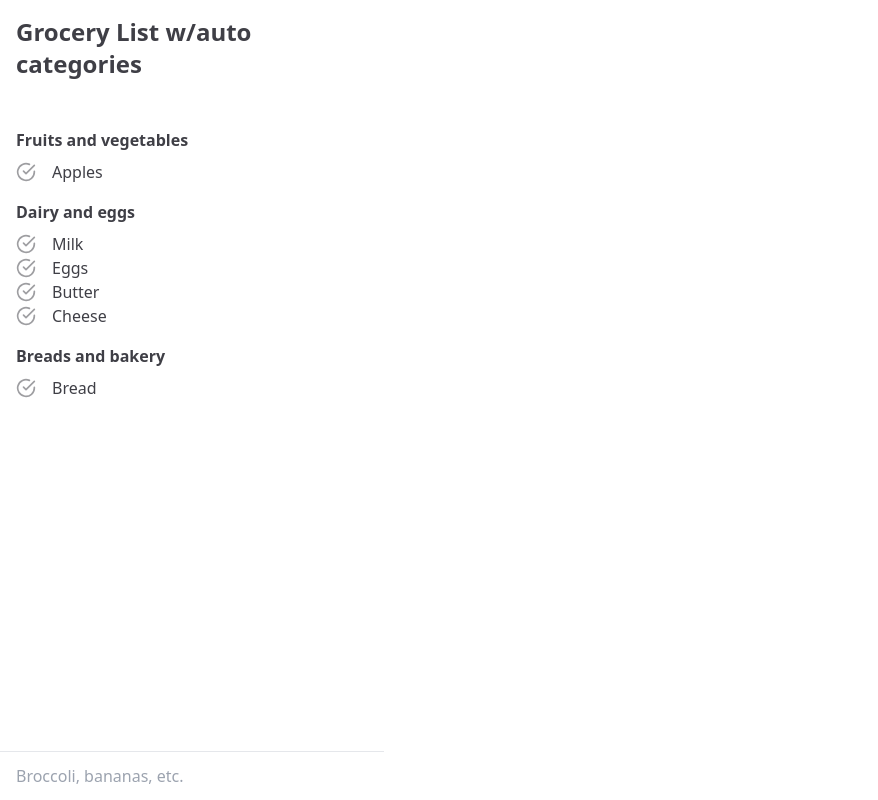
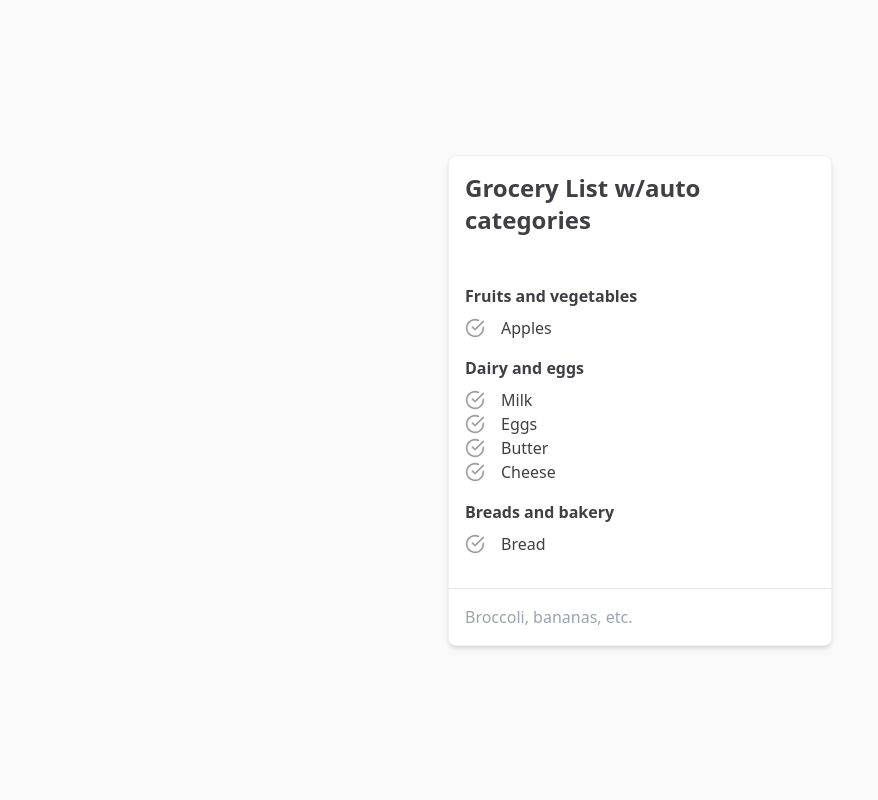
Before and after one commit to axcellence/smart-list, a React (Vite) app: page / in a window 1280 px wide. Shown: the whole page, without its empty margins (0-878 px from the left). Built offline with nearby package versions, Linux system fonts and the light colour scheme.

Commit message:
Refactor layout and add animation to todo categories and add todo button in App component

```diff
--- a/src/App.tsx
+++ b/src/App.tsx
@@ -134,7 +134,8 @@ function TodoList() {
   }, [todos]);
 
   return (
-    <div className="min-h-dynamic max-w-sm flex flex-col pt-4 text-zinc-700">
+    <div className="min-h-dynamic p-4 grid place-items-center bg-zinc-200/20">
+      <div className="w-full sm:max-w-sm flex flex-col pt-4 text-zinc-700 overflow-hidden rounded-lg bg-white shadow-md border border-zinc-200/50 transition hover:shadow-lg">
         <h1 className="text-2xl font-semibold mb-4 px-4">
           Grocery List w/auto categories
         </h1>
@@ -179,7 +180,7 @@ function TodoList() {
           <div className="flex border-t">
             <input
               type="text"
-            className="px-4 py-3 w-full "
+              className="p-4 w-full "
               value={newTodoItemText}
               placeholder="Broccoli, bananas, etc."
               onChange={(event) => {
@@ -215,6 +216,7 @@ function TodoList() {
                 </motion.button>
               )}
             </AnimatePresence>
+          </div>
         </div>
       </div>
     </div>
```
Lines whose indentation alone changed are shown as unchanged.
